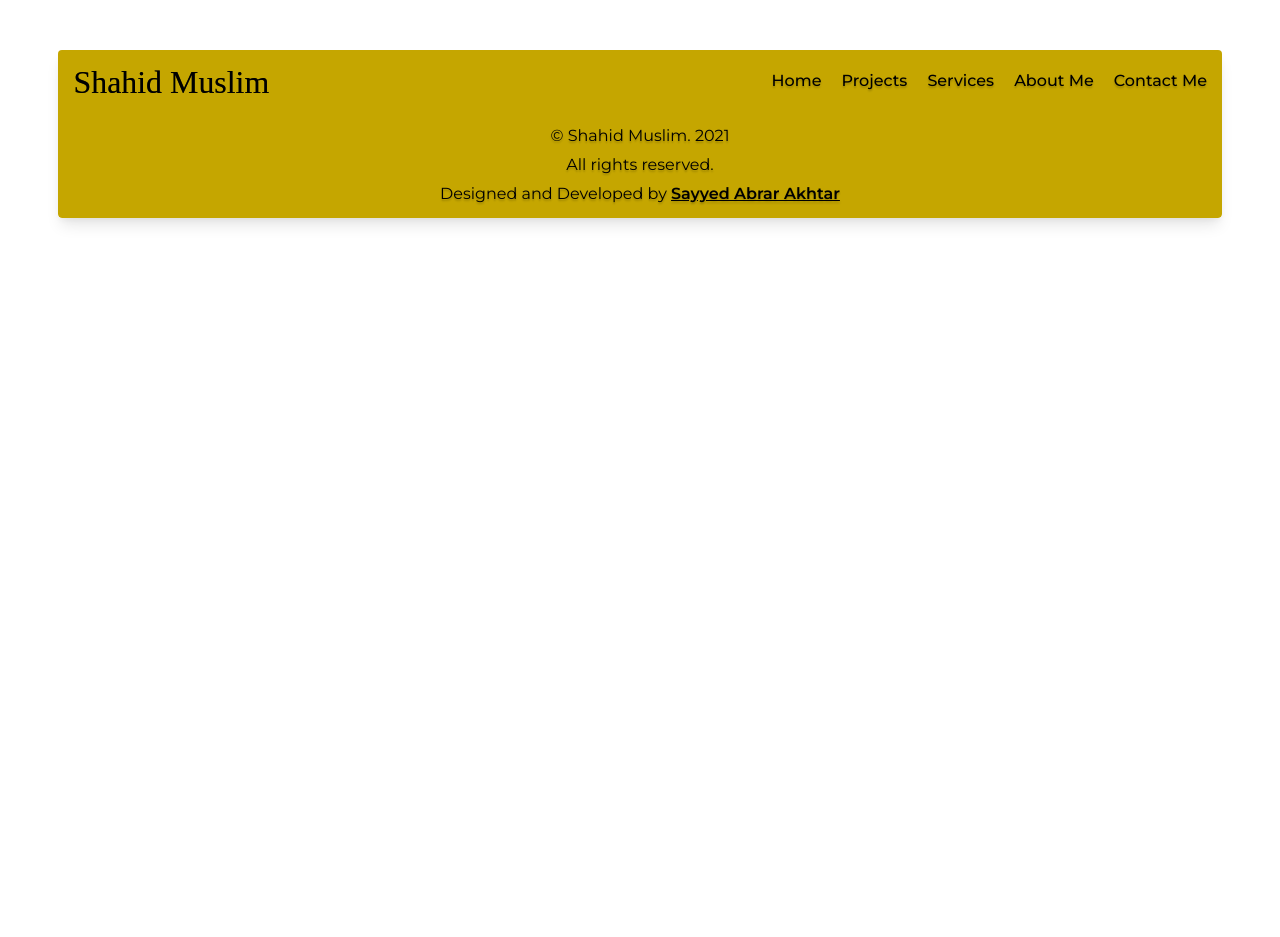
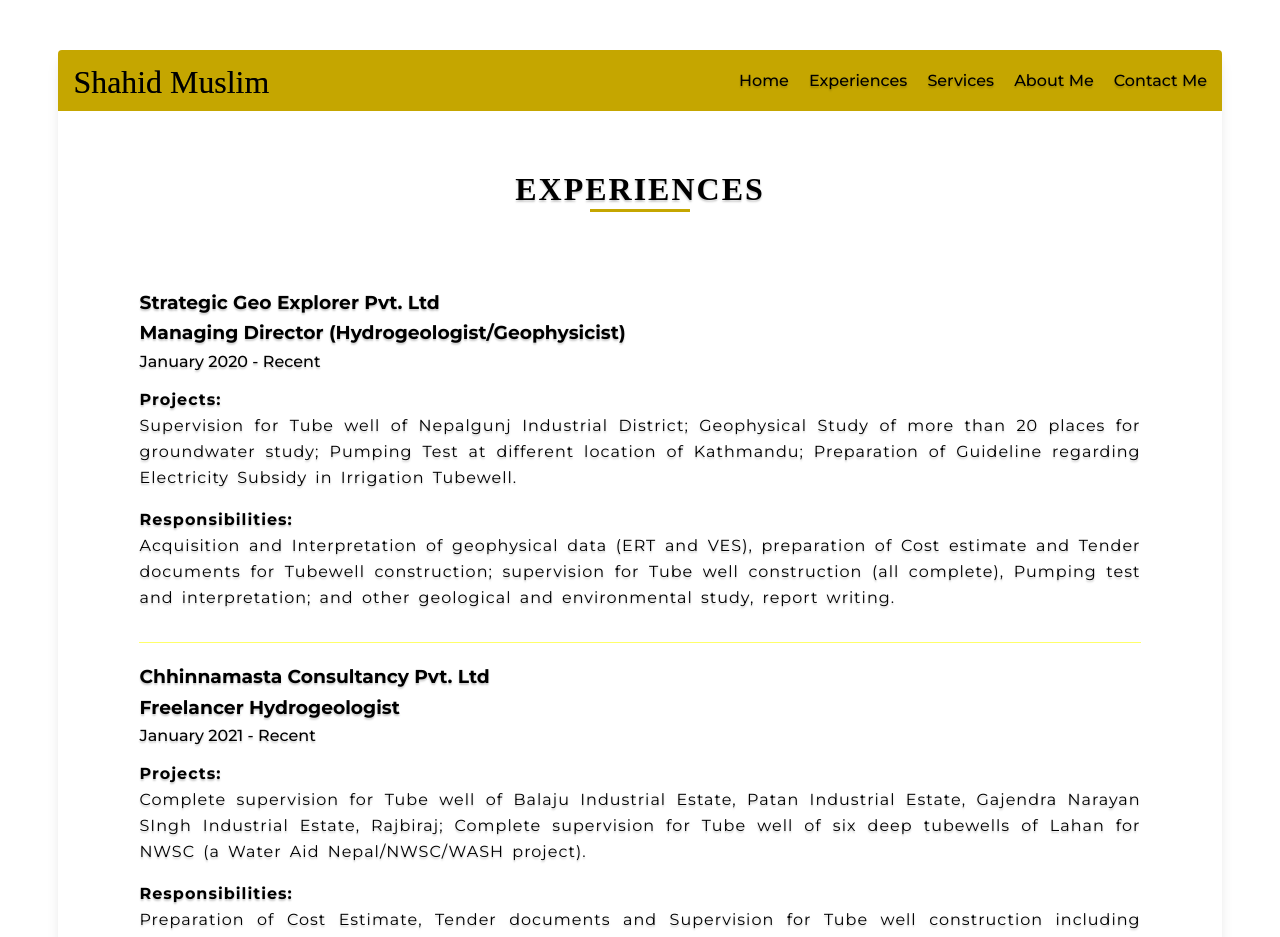
Before and after one commit to Sayyed-Abrar-Akhtar/shahid--portfolio, a React (Create React App) app: page /experiences in a window 1280 px wide. Shown: the top 937 px of the page. Before the commit the page ends 800 px from the top, so only its background shows below. Built offline with nearby package versions, Linux system fonts and the light colour scheme; a web font is replaced by a local one.

Commit message:
Final commit

```diff
--- a/src/App.css
+++ b/src/App.css
@@ -680,6 +680,24 @@
   line-height: 2rem;
 }
 
+@media screen and (max-width: 700px) {
+  .service-details-container {
+    margin-bottom: -15rem;
+  }
+
+  .service-details {
+    position: static;
+    margin-top: 5rem;
+  }
+
+  .service-image-container,
+  .service-details {
+    width: 100%;
+    border-radius: var(--border-radius);
+    height: 30rem;
+  }
+}
+
 /*  */
 /* CONTACT SCREEN */
 /*  */
--- a/src/App.js
+++ b/src/App.js
@@ -14,7 +14,7 @@
     <Router>
       <section className='wrapper'>
         <Header />
-        <Route path='/projects' component={ProjectsScreen} exact />
+        <Route path='/experiences' component={ProjectsScreen} exact />
         <Route path='/services' component={ServicesScreen} exact />
         <Route path='/about-me' component={AboutScreen} exact />
         <Route path='/contact-me' component={ContactScreen} exact />
--- a/src/components/Project.js
+++ b/src/components/Project.js
@@ -1,10 +1,12 @@
 import React from 'react';
 
 const Project = ({
-  title = 'Project Title',
+  consultant = 'Project Title',
+  position = 'Position',
   from = '2019',
   to = '2021',
-  description = 'Project Description:',
+  projects = 'projects',
+  responsibilities = 'Project Description:',
   image,
 }) => {
   return (
@@ -14,27 +16,25 @@
           image ? 'project-details project-details--width' : 'project-details'
         }
       >
-        <h3 className='project-title'>{title}</h3>
+        <h3 className='project-title'>{consultant}</h3>
+        <h3 className='project-title'>{position}</h3>
         <p className='project-duration'>
           {from} - {to}
         </p>
         <p className='project-description'>
-          {description} Lorem ipsum dolor sit amet consectetur adipisicing elit.
-          At voluptatibus, totam, nam fugit beatae nostrum amet voluptates
-          itaque nobis enim optio quo ducimus? Provident optio sapiente
-          quibusdam animi ullam odio. Lorem ipsum dolor sit amet consectetur
-          adipisicing elit. Debitis quam doloribus fuga harum eaque explicabo
-          consequatur temporibus. Nostrum beatae asperiores, repellat eaque
-          libero illo explicabo error ab voluptatum esse vel. Lorem ipsum dolor
-          sit amet consectetur adipisicing elit. Sapiente commodi tempore omnis
-          incidunt recusandae! Cum commodi repudiandae architecto similique, aut
-          consequuntur consectetur modi quos officia sequi, nostrum vitae
-          nesciunt harum! lorem ipsum dolor
+          <b>Projects: </b>
+          <br />
+          {projects}
+        </p>
+        <p className='project-description'>
+          <b>Responsibilities: </b>
+          <br />
+          {responsibilities}
         </p>
       </section>
       {image && (
         <section className='project-image'>
-          <img src={image} alt={title} />
+          <img src={image} alt={consultant} />
         </section>
       )}
     </article>
--- a/src/components/Projects.js
+++ b/src/components/Projects.js
@@ -2,15 +2,28 @@
 import Project from './Project';
 
 import Button from './Button';
+import { projects } from '../data/projectData';
 
 const Projects = () => {
   return (
     <section className='projects-container'>
       <h1 className='section-heading'>Projects</h1>
-      <Project />
-      <Project />
-      <Project />
-      <Button link='/projects' text='View all projects' />
+      {projects.map(
+        (i, idx) =>
+          idx <= 2 && (
+            <Project
+              key={idx}
+              consultant={i.consultant}
+              position={i.position}
+              from={i.from}
+              to={i.to}
+              projects={i.projects}
+              responsibilities={i.responsibilities}
+            />
+          )
+      )}
+
+      <Button link='/experiences' text='View all projects' />
     </section>
   );
 };
--- a/src/data/menuData.js
+++ b/src/data/menuData.js
@@ -5,9 +5,9 @@
     link: '/',
   },
   {
-    id: 'projects',
-    name: 'Projects',
-    link: '/projects',
+    id: 'experiences',
+    name: 'Experiences',
+    link: '/experiences',
   },
   {
     id: 'services',
--- a/src/data/projectData.js
+++ b/src/data/projectData.js
@@ -1,6 +1,42 @@
 export const projects = [
   {
-    image: 'image',
-    description: 'description',
+    consultant: 'Strategic Geo Explorer Pvt. Ltd',
+    position: 'Managing Director (Hydrogeologist/Geophysicist)',
+    from: 'January 2020',
+    to: 'Recent',
+    projects:
+      'Supervision for Tube well of Nepalgunj Industrial District; Geophysical Study of more than 20 places for groundwater study; Pumping Test at different location of Kathmandu; Preparation of Guideline regarding Electricity Subsidy in Irrigation Tubewell.',
+    responsibilities:
+      'Acquisition and Interpretation of geophysical data (ERT and VES), preparation of Cost estimate and Tender documents for Tubewell construction; supervision for Tube well construction (all complete), Pumping test and interpretation; and other geological and environmental study, report writing.',
+  },
+  {
+    consultant: 'Chhinnamasta Consultancy Pvt. Ltd',
+    position: 'Freelancer Hydrogeologist',
+    from: 'January 2021',
+    to: 'Recent',
+    projects:
+      'Complete supervision for Tube well of Balaju Industrial Estate, Patan Industrial Estate, Gajendra Narayan SIngh Industrial Estate, Rajbiraj; Complete supervision for Tube well of six deep tubewells of Lahan for NWSC (a Water Aid Nepal/NWSC/WASH project).',
+    responsibilities:
+      'Preparation of Cost Estimate, Tender documents and Supervision for Tube well construction including drilling, electrical logging, lowering, development and video logging of tube well, and report writing.',
+  },
+  {
+    consultant:
+      'JV 3D consultant P. Ltd and East Management and Engineering Service Pvt. Ltd (EMES) ',
+    position: 'Hydrogeologist/Geophysicist/GIS expert',
+    from: 'April 2017',
+    to: 'January 2020',
+    projects:
+      'Comprehensive Study of Groundwater of Kathmandu Valley, a project of KVWSMB, Government of Nepal',
+    responsibilities:
+      'Data collection and Management and create a data base for research, Geological and geophysical data (ERT and VES) collection of different area, Pump test data collection and interpretation, Conduction and supervision of Video logging of wells, Field visit to observe the condition of different wells, Electrical logging of the Deep tubewell, Preparation of different maps in GIS, Report writing.',
+  },
+  {
+    consultant: 'Three D. Consultant Pvt. Ltd.',
+    position: 'Freelancer Assistant Geologist/Geophysicist',
+    year: 'January 2014',
+    to: 'December 2016',
+    projects:
+      'Geophysical study of Kaswa Khola HPP, Jawa Khola HPP, Seti Khola HPP; Geophysical study more than 50 different places of Nepal for Groundwater study; mineral explorations and many Engineering Projects.',
+    responsibilities: 'Geological and Geophysical field data acquisition',
   },
 ];
--- a/src/screens/ProjectsScreen.js
+++ b/src/screens/ProjectsScreen.js
@@ -1,20 +1,24 @@
 import React from 'react';
 
-import gpi from '../assets/gpi.jpg';
 import Project from '../components/Project';
+import { projects } from '../data/projectData';
 
 const ProjectsScreen = () => {
   return (
     <main>
-      <h1 className='section-heading'>My Projects</h1>
+      <h1 className='section-heading'>Experiences</h1>
       <section className='projects-container'>
-        <Project image={gpi} />
-        <Project />
-        <Project />
-        <Project />
-        <Project />
-        <Project />
-        <Project />
+        {projects.map((i, idx) => (
+          <Project
+            key={idx}
+            consultant={i.consultant}
+            position={i.position}
+            from={i.from}
+            to={i.to}
+            projects={i.projects}
+            responsibilities={i.responsibilities}
+          />
+        ))}
       </section>
     </main>
   );
```
